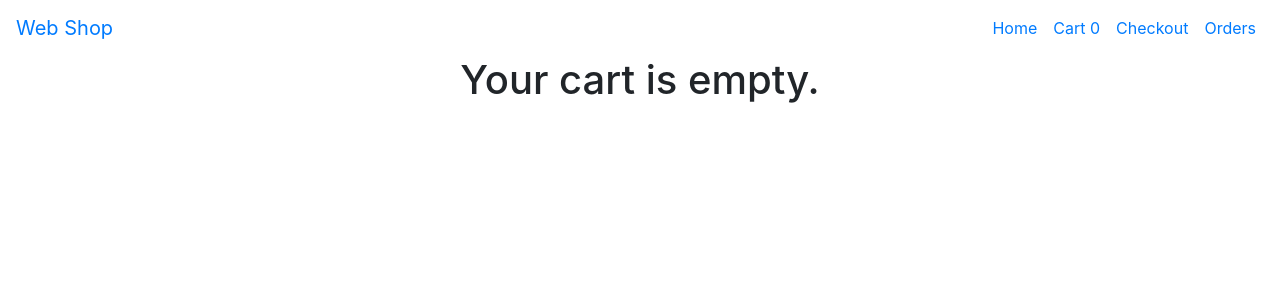
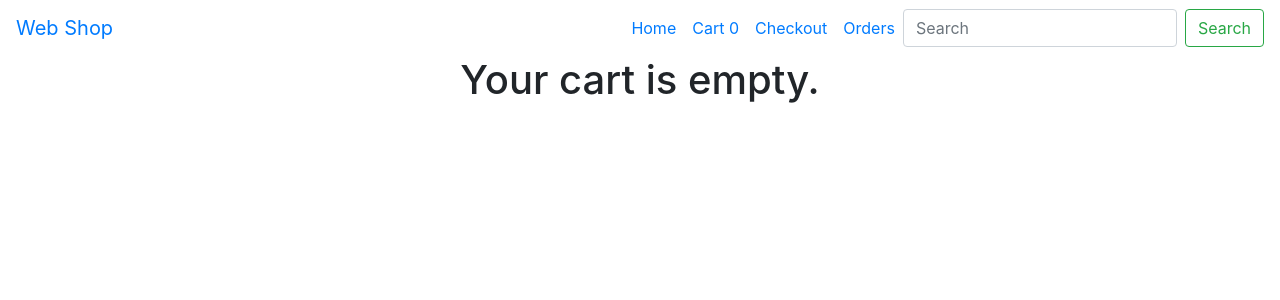
Before and after one commit to jkarelins/web-shop, a React (Create React App) app: page /cart in a window 1280 px wide. Shown: the top 300 px of the page. Built offline with nearby package versions, Linux system fonts and the light colour scheme.

Commit message:
Search realized in /search

```diff
--- a/src/App.js
+++ b/src/App.js
@@ -7,12 +7,14 @@ import ProductPage from "./components/productpage/ProductPage";
 import Cart from "./components/cart/Cart";
 import Checkout from "./components/checkout/Checkout";
 import ClosedOrders from "./components/closeorders/ClosedOrders";
+import SearchPage from "./components/search/SearchPage";
 
 function App() {
   return (
     <div className="App">
       <Header />
       <Switch>
+        <Route path="/search" component={SearchPage} />
         <Route path="/orders" component={ClosedOrders} />
         <Route path="/checkout" component={Checkout} />
         <Route path="/cart" component={Cart} />
--- a/src/components/Header.jsx
+++ b/src/components/Header.jsx
@@ -1,8 +1,25 @@
 import React, { Component } from "react";
 import { Link } from "react-router-dom";
 import { connect } from "react-redux";
+import newSearchReq from "../store/searchReducer/actions";
 
-class Homepage extends Component {
+class Header extends Component {
+  state = {
+    search: ""
+  };
+
+  handleSearch = e => {
+    this.setState({
+      [e.target.name]: e.target.value
+    });
+  };
+
+  newSearch = e => {
+    e.preventDefault();
+    // console.log(this.state.search);
+    this.props.dispatch(newSearchReq(this.state.search));
+  };
+
   render() {
     return (
       <nav className="navbar navbar-expand-lg  justify-content-between">
@@ -43,6 +60,22 @@ class Homepage extends Component {
               Orders
             </Link>
           </li>
+          <form className="form-inline my-2 my-lg-0" onSubmit={this.newSearch}>
+            <input
+              name="search"
+              className="form-control mr-sm-2"
+              type="search"
+              placeholder="Search"
+              aria-label="Search"
+              onChange={this.handleSearch}
+              value={this.state.search}
+            />
+            <input
+              type="submit"
+              className="btn btn-outline-success my-2 my-sm-0"
+              value="Search"
+            />
+          </form>
         </ul>
       </nav>
     );
@@ -55,4 +88,4 @@ function mapPropsToState({ cartReducer }) {
   };
 }
 
-export default connect(mapPropsToState)(Homepage);
+export default connect(mapPropsToState)(Header);
--- /dev/null
+++ b/src/components/search/SearchPage.jsx
@@ -0,0 +1,61 @@
+import React, { Component } from "react";
+import { connect } from "react-redux";
+import { fetchProducts } from "../../store/homeReducer/actions";
+import ProductExcerpt from "../homepage/ProductExcerpt";
+import Sidebar from "../Sidebar";
+
+class SearchPage extends Component {
+  componentDidMount() {
+    this.props.dispatch(fetchProducts);
+  }
+  componentDidUpdate() {
+    // this.props.dispatch(fetchProducts);
+  }
+  render() {
+    if (!this.props.products && !this.props.search) {
+      return <div>Loadng...</div>;
+    } else {
+      return (
+        <div className="container">
+          <div className="row">
+            <div className="col-2">
+              <Sidebar />
+            </div>
+            <div className="col-10">
+              <div className="row">
+                {this.props.products
+                  .filter(product => {
+                    if (this.props.search) {
+                      return product.name.includes(this.props.search);
+                    } else {
+                      return true;
+                    }
+                  })
+                  .map(product => {
+                    return (
+                      <ProductExcerpt
+                        key={product.id}
+                        name={product.name}
+                        imageUrl={product.imageUrl}
+                        inStock={product.inStock}
+                        id={product.id}
+                      />
+                    );
+                  })}
+              </div>
+            </div>
+          </div>
+        </div>
+      );
+    }
+  }
+}
+
+function mapStateToProps(reduxState) {
+  console.log(reduxState);
+  return {
+    search: reduxState.searchReducer.searchReq,
+    products: reduxState.home.currentProducts
+  };
+}
+export default connect(mapStateToProps)(SearchPage);
--- a/src/store/cartReducer/reducer.js
+++ b/src/store/cartReducer/reducer.js
@@ -105,8 +105,6 @@ export default function cartReducer(state = initialState, action) {
       const user = action.payload;
       const newOrder = { cart: state.addedProducts, user };
       const customizedArr = [...state.completedOrders, newOrder];
-      console.log("user received: ", customizedArr);
-
       return {
         addedProducts: [],
         completedOrders: customizedArr
@@ -117,5 +115,3 @@ export default function cartReducer(state = initialState, action) {
     }
   }
 }
-
-// addedProducts: [{ product: {}, amount: 0 }]
--- a/src/store/reducer.js
+++ b/src/store/reducer.js
@@ -3,10 +3,12 @@ import cartReducer from "./cartReducer/reducer";
 import productReducer from "./productReducer/reducer";
 import homeReducer from "./homeReducer/homeReducer";
 import categorieReducer from "./categorieReducer/categorieReducer";
+import searchReducer from "./searchReducer/reducer";
 
 export default combineReducers({
   cartReducer,
   productReducer,
   home: homeReducer,
-  categories: categorieReducer
+  categories: categorieReducer,
+  searchReducer
 });
--- /dev/null
+++ b/src/store/searchReducer/actions.js
@@ -0,0 +1,6 @@
+export default function newSearchReq(request) {
+  return {
+    type: "search/NEW",
+    payload: request
+  };
+}
--- /dev/null
+++ b/src/store/searchReducer/reducer.js
@@ -0,0 +1,14 @@
+const initialState = {
+  searchReq: ""
+};
+
+export default function searchReducer(state = initialState, action) {
+  switch (action.type) {
+    case "search/NEW": {
+      return { searchReq: action.payload };
+    }
+    default: {
+      return state;
+    }
+  }
+}
```
